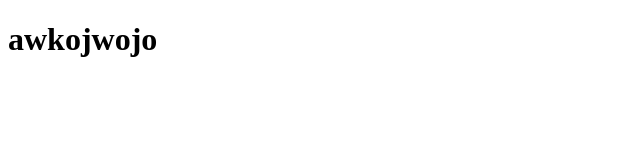
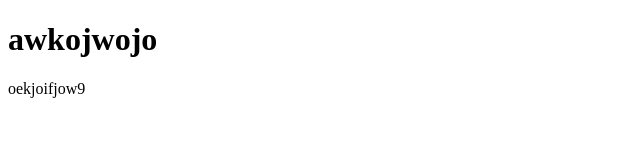
Before and after one commit to Beka-byte/Beka, a plain HTML site: page index.html in a window 1280 px wide. Shown: the whole page, without its empty margins (0-640 px from the left). Drawn offline with Linux system fonts and the light colour scheme.

Commit message:
fkjsrkeflreki

```diff
--- a/index.html
+++ b/index.html
@@ -8,5 +8,6 @@
 </head>
 <body>
     <h1>awkojwojo</h1>
+    <p>oekjoifjow9</p>
 </body>
 </html>
```
